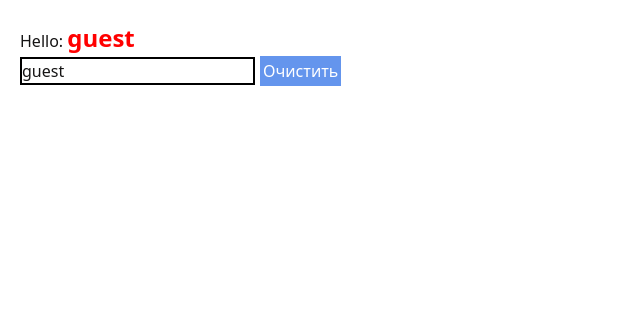
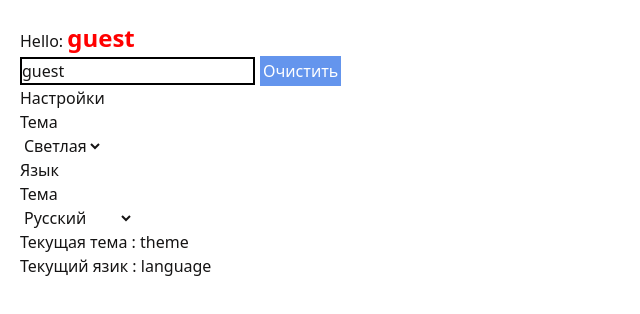
Before and after one commit to romanbarinov84/WebGarage-React-lessons-, a React (Vite) app: page / in a window 1280 px wide. Shown: the top 314 px of the page, without its empty margins (0-640 px from the left). Built offline with nearby package versions, Linux system fonts and the light colour scheme.

Commit message:
19.02 localStorage hook done

```diff
--- a/src/components/custom hook for localStorage/Hooks/useLocalStorage.js
+++ b/src/components/custom hook for localStorage/Hooks/useLocalStorage.js
@@ -35,5 +35,6 @@ export const useLocalStorage = (key , initialValue) => {
         }
     }
 
+
     return [storedValue , setValue,handleRemoveUserName,]
 }
--- a/src/components/custom hook for localStorage/Main.jsx
+++ b/src/components/custom hook for localStorage/Main.jsx
@@ -1,4 +1,5 @@
 import { useLocalStorage } from './Hooks/useLocalStorage';
+import Settings from './Settings';
 
 const Main = () => {
     const [user, handleSetUser, handleRemoveUserName] = useLocalStorage(
@@ -38,6 +39,7 @@ const Main = () => {
             >
                 Очистить
             </button>
+            <Settings/>
         </div>
     );
 };
--- /dev/null
+++ b/src/components/custom hook for localStorage/Settings.jsx
@@ -0,0 +1,33 @@
+import { useState } from 'react';
+
+const Settings = () => {
+    const [theme, setTheme] = useState('theme', 'light');
+    const [language, setLanguage] = useState('language', 'ru');
+    return (
+        <div>
+            <h1>Настройки</h1>
+            <div>
+                <h2>Тема</h2>
+                <select value={theme}
+                onChange={(e) => setTheme(e.target.value)}
+                >
+                    <option value="light">Светлая</option>
+                    <option value="dark">Темная</option>
+
+                </select>
+            </div>
+            <h1>Язык</h1>
+            <div>
+                <h2>Тема</h2>
+                <select value={language} onChange={(e) => setLanguage(e.target.value)}>
+                    <option value="ru">Русский</option>
+                    <option value="eng">Английский</option>
+                </select>
+            </div>
+            <p>Текущая тема : {theme}</p>
+            <p>Текущий язик : {language}</p>
+        </div>
+    );
+};
+
+export default Settings;
```
